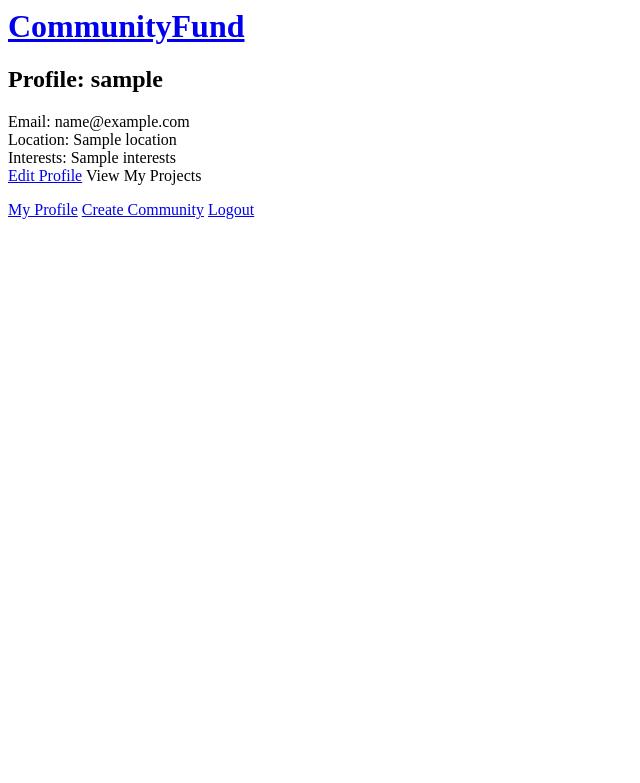
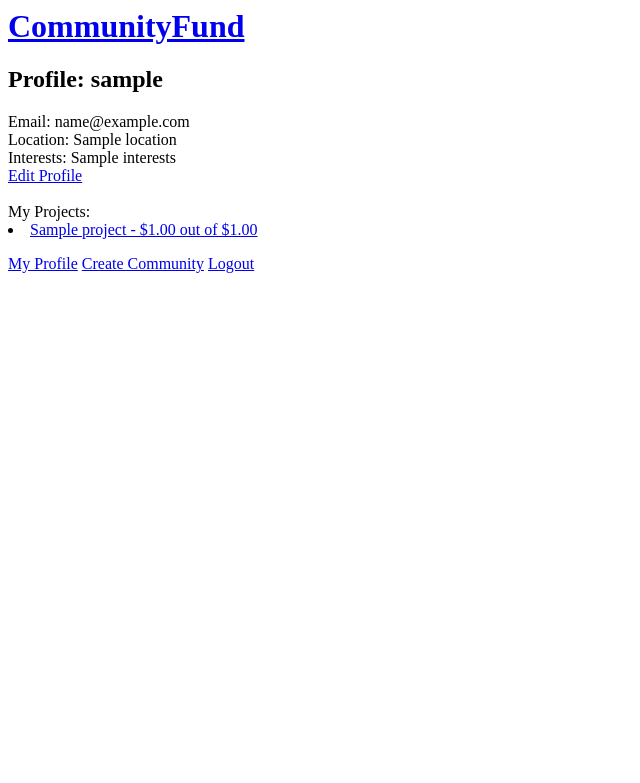
Before and after one commit to takwas/CommunityFund, a Django app: template home/templates/home/profile_detail.html in a window 1280 px wide. Shown: the top 783 px of the page, without its empty margins (0-640 px from the left). Run offline with Django 3.2, Linux system fonts and the light colour scheme; a user stored in the database is signed in; tables that the repository leaves empty hold one stand-in row (values such as "Sample post"); the template is opened without the code that fills it: values that come from a table or form of the project are taken from there, most other values are stand-ins (such as "Sample title", 1, 10 or a date in 2020).

Commit message:
Listed user projects on profile

```diff
--- a/home/templates/home/profile_detail.html
+++ b/home/templates/home/profile_detail.html
@@ -7,7 +7,16 @@ Email: {{ user.email }}<br>
 Location: {{ profile.location }}<br>
 Interests: {{ profile.interests }}<br>
 
-<a href="{% url 'edit_profile' %}">Edit Profile</a>
-View My Projects
+<a href="{% url 'edit_profile' %}">Edit Profile</a><br>
+
+<br>
+My Projects:
+{% for p in projects %}
+    <li>
+        <a href="{% url 'project_details' cid=p.community.id pk=p.pk %}">
+            {{ p.name }} - ${{ p.current_funds }} out of ${{ p.funding_goal }}
+        </a>
+    </li>
+{% endfor %}
 
 {% endblock %}
--- a/home/views.py
+++ b/home/views.py
@@ -31,7 +31,9 @@ def view_profile(request):
 
     user = request.user
     profile = user.profile
-    return render(request, "profile_detail.html", {'user': user, 'profile': profile})
+    projects = Project.objects.all().filter(initiator=user)
+    return render(request, "profile_detail.html",
+        {'user': user, 'profile': profile, 'projects': projects})
 
 
 @login_required
```
